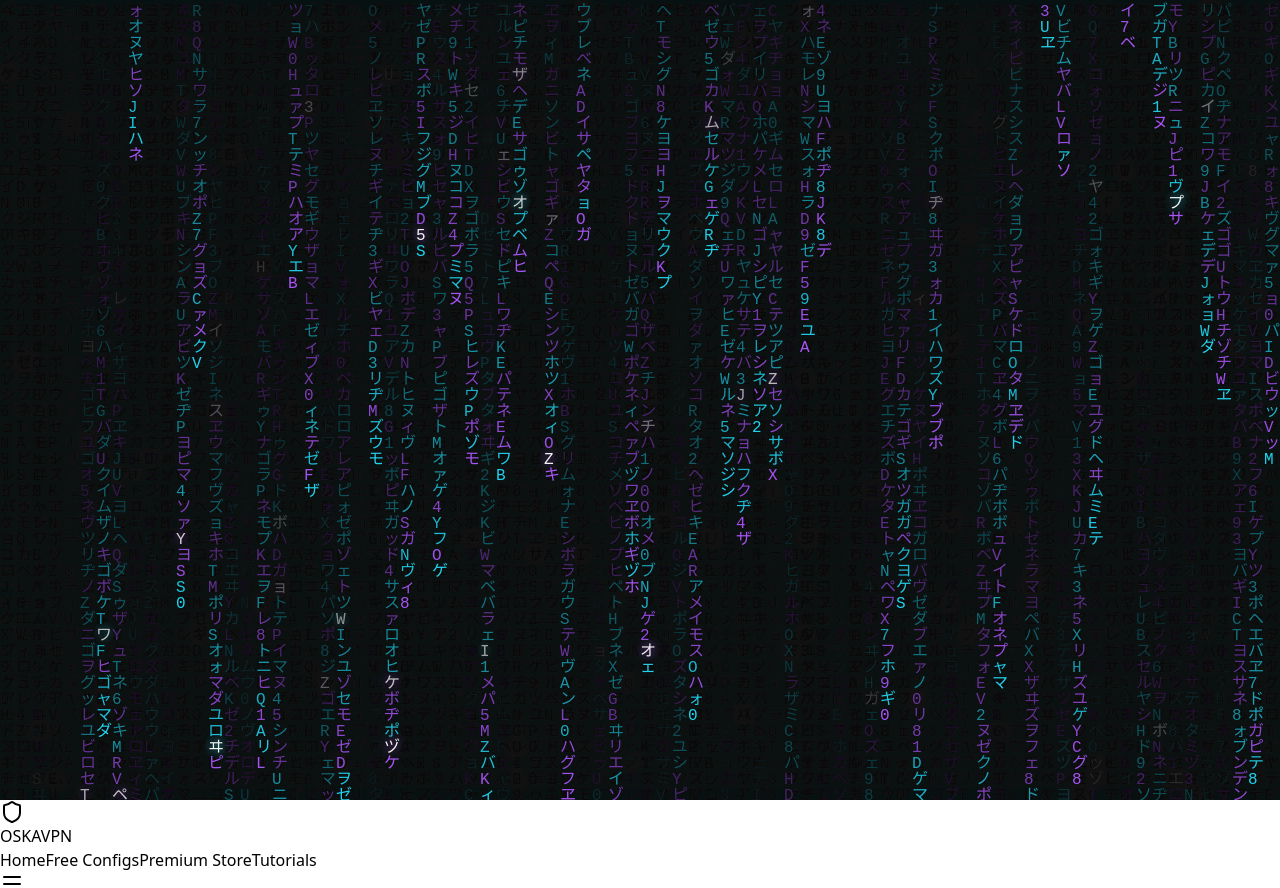
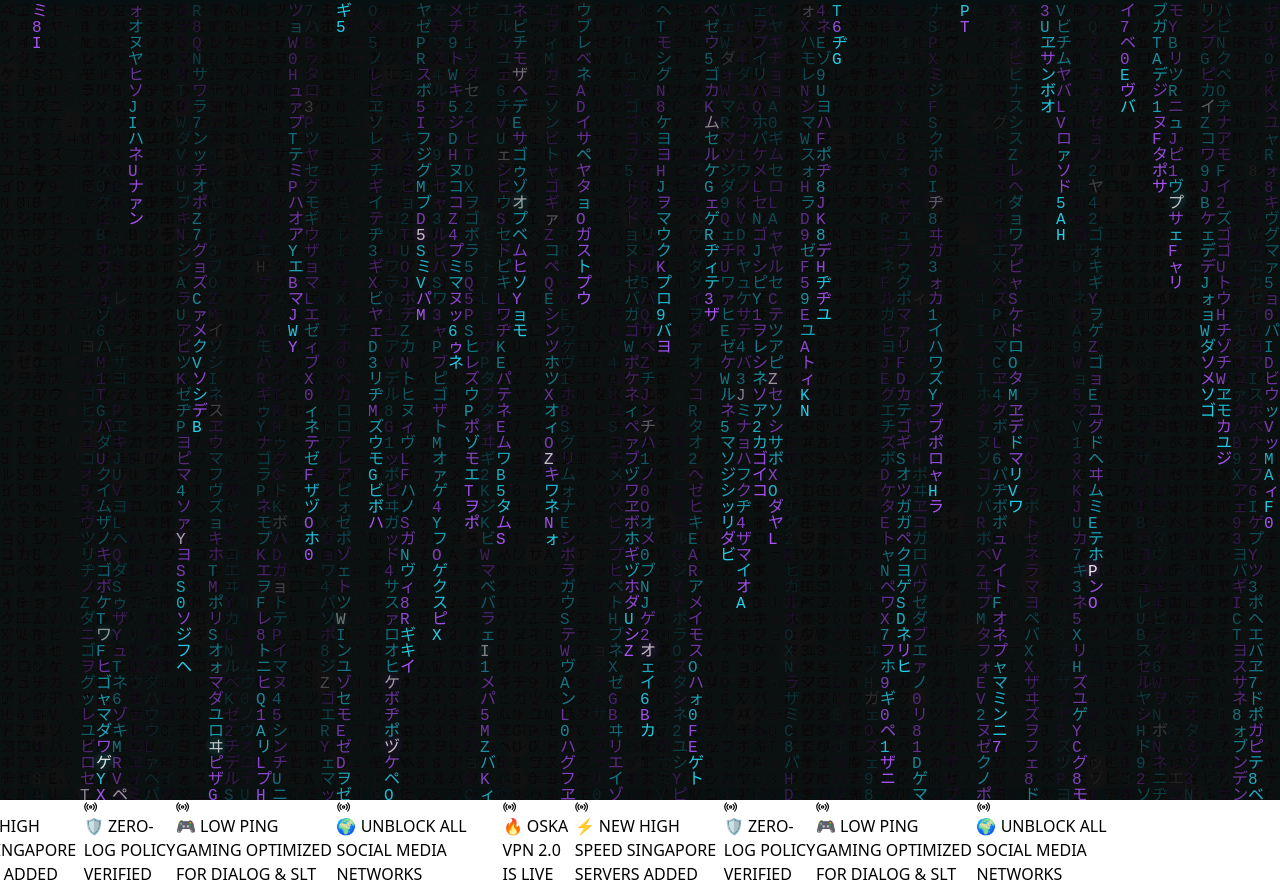
Before and after one commit to cit-24-01-0476-maker/oska-vpn-2026, a React (Vite) app: page / in a window 1280 px wide. Shown: the top 888 px of the page. Built offline with nearby package versions, Linux system fonts and the light colour scheme.

Commit message:
Implement Tech Ticker for news updates
Added a Tech Ticker component for displaying tech news and updates.

```diff
--- a/src/App.jsx
+++ b/src/App.jsx
@@ -3,7 +3,8 @@ import {
   Shield, Zap, Globe, Menu, X, Copy, Check,
   Smartphone, Activity, RefreshCw, MessageCircle,
   CheckCircle, Server, Lock, Bot, Send, Sparkles,
-  Wifi, Router as RouterIcon, Wand2, AlertTriangle, Stethoscope, BrainCircuit, Box, ArrowRight
+  Wifi, Router as RouterIcon, Wand2, AlertTriangle, Stethoscope, BrainCircuit, Box, ArrowRight,
+  Newspaper, Radio // අලුතින් එකතු කළ Icons
 } from 'lucide-react';
 import { motion, AnimatePresence } from 'framer-motion';
 
@@ -14,7 +15,7 @@ const WhatsAppIcon = ({ className }) => (
   </svg>
 );
 
-// --- DATA CONFIGURATION (UPDATED PRICES) ---
+// --- DATA CONFIGURATION ---
 
 const FREE_CONFIGS = [
   { id: 1, location: "Dialog Zoom 🇸🇬", protocol: "VLESS", speed: "High", ping: "42ms", updated: "Just now", code: "vless://35f947c3-4c61-4a6f-bba2-99f1f4b2014b@vip.v2raystorm.store:443?security=tls&sni=aka.ms&alpn=http/1.1&allowInsecure=1&fp=chrome&type=tcp&encryption=none#Freeplus" },
@@ -39,6 +40,20 @@ const PROVIDER_PACKAGES = [
   { id: "airtel", name: "Airtel", color: "from-red-500 to-pink-600", items: ["ZOOM Package", "TikTok Package", "YouTube 260 SIM Package"] },
   { id: "slt", name: "SLT", color: "from-blue-600 to-cyan-500", items: ["Router ZOOM Package", "Router Netflix Package"] },
   { id: "fiber", name: "Fiber", color: "from-green-500 to-emerald-600", items: ["ZOOM Package", "Netflix Package"] }
+];
+
+const TECH_NEWS = [
+  { title: "Quantum Encryption", desc: "New protocols are making VPNs even more secure.", time: "2h ago" },
+  { title: "SLT 5G Expansion", desc: "Speeds reaching up to 1Gbps in major cities.", time: "5h ago" },
+  { title: "V2Ray Evolution", desc: "VLESS Reality protocol becomes the new industry standard.", time: "Yesterday" }
+];
+
+const TICKER_MESSAGES = [
+  "🔥 OSKA VPN 2.0 IS LIVE",
+  "⚡ NEW HIGH SPEED SINGAPORE SERVERS ADDED",
+  "🛡️ ZERO-LOG POLICY VERIFIED",
+  "🎮 LOW PING GAMING OPTIMIZED FOR DIALOG & SLT",
+  "🌍 UNBLOCK ALL SOCIAL MEDIA NETWORKS INSTANTLY"
 ];
 
 const ADMIN_PHONE = "94754565755";
@@ -125,6 +140,31 @@ const LiveBackground = () => {
       <motion.div animate={{ scale: [1, 1.1, 1], opacity: [0.1, 0.2, 0.1], x: [0, 100, 0] }} transition={{ duration: 15, repeat: Infinity, ease: "easeInOut" }} className="absolute bottom-[-20%] right-[-10%] w-[700px] h-[700px] bg-cyan-900/20 rounded-full blur-[120px]" />
       <canvas ref={canvasRef} className="absolute inset-0 block opacity-25" />
       <div className="absolute inset-0 bg-[radial-gradient(circle_at_center,transparent_0%,rgba(0,0,0,0.8)_100%)] pointer-events-none"></div>
+    </div>
+  );
+};
+
+// --- NEW COMPONENT: TECH TICKER ---
+const TechTicker = () => {
+  return (
+    <div className="bg-cyan-500/10 border-y border-cyan-500/20 py-2 overflow-hidden whitespace-nowrap relative z-10">
+      <div className="flex animate-marquee">
+        {[...TICKER_MESSAGES, ...TICKER_MESSAGES].map((msg, i) => (
+          <span key={i} className="mx-8 text-xs font-bold text-cyan-400 flex items-center gap-2">
+            <Radio size={14} className="animate-pulse" /> {msg}
+          </span>
+        ))}
+      </div>
+      <style>{`
+        @keyframes marquee {
+          0% { transform: translateX(0); }
+          100% { transform: translateX(-50%); }
+        }
+        .animate-marquee {
+          display: inline-flex;
+          animation: marquee 30s linear infinite;
+        }
+      `}</style>
     </div>
   );
 };
@@ -246,6 +286,24 @@ const HomeView = ({ setTab }) => (
         </motion.a>
       </motion.div>
 
+      {/* NEW TECH PULSE SECTION */}
+      <div className="mt-20 w-full max-w-6xl">
+        <div className="flex items-center gap-2 mb-8 justify-center md:justify-start">
+          <Newspaper className="text-cyan-400" />
+          <h2 className="text-2xl font-bold text-white tracking-widest">TECH PULSE</h2>
+          <div className="h-[1px] flex-1 bg-gradient-to-r from-cyan-400/50 to-transparent ml-4 hidden md:block"></div>
+        </div>
+        <div className="grid grid-cols-1 md:grid-cols-3 gap-6">
+          {TECH_NEWS.map((news, i) => (
+            <motion.div key={i} whileHover={{ scale: 1.02 }} className="bg-white/5 border border-white/10 p-5 rounded-xl text-left hover:bg-cyan-500/5 hover:border-cyan-500/30 transition-all group">
+              <span className="text-[10px] text-cyan-400 font-bold uppercase tracking-widest">{news.time}</span>
+              <h3 className="text-white font-bold mt-1 group-hover:text-cyan-200">{news.title}</h3>
+              <p className="text-gray-400 text-xs mt-2 leading-relaxed">{news.desc}</p>
+            </motion.div>
+          ))}
+        </div>
+      </div>
+
       <div className="grid grid-cols-1 md:grid-cols-3 gap-4 md:gap-6 mt-16 w-full max-w-6xl">
         {[{ icon: Zap, title: "Low Ping Gaming", desc: "Optimized routes for PUBG, COD, and FreeFire." }, { icon: Shield, title: "100% Secure", desc: "Your data is encrypted. No logs policy." }, { icon: Globe, title: "Unblock Everything", desc: "Access WhatsApp, YouTube & TikTok without limits." }].map((item, i) => (
           <motion.div key={i} initial={{ opacity: 0, y: 20 }} animate={{ opacity: 1, y: 0 }} transition={{ delay: 0.8 + (i * 0.1) }} whileHover={{ y: -5 }} className="bg-[#12121a]/40 backdrop-blur-md border border-white/5 p-6 rounded-2xl hover:bg-[#12121a]/60 hover:border-cyan-500/30 transition-all duration-300 text-left flex flex-col items-center md:items-start text-center md:text-left hover:shadow-lg hover:shadow-cyan-900/20">
@@ -312,10 +370,24 @@ export default function App() {
   return (
     <div className="min-h-screen bg-[#0a0a0f] text-gray-100 font-sans selection:bg-cyan-400 selection:text-black relative flex flex-col pt-16">
       <LiveBackground />
+      {/* ADDED TECH TICKER BELOW NAVBAR */}
+      <div className="fixed top-16 left-0 right-0 z-40">
+        <TechTicker />
+      </div>
       <Navbar activeTab={activeTab} setActiveTab={setActiveTab} />
-      <main className="flex-grow w-full relative z-10"><AnimatePresence mode="wait">{activeTab === 'home' && <HomeView key="home" setTab={setActiveTab} />}{activeTab === 'free' && <FreeView key="free" />}{activeTab === 'pricing' && <PricingView key="pricing" />}{activeTab === 'tutorials' && <TutorialsView key="tutorials" />}</AnimatePresence></main>
+      <main className="flex-grow w-full relative z-10 pt-12">
+        <AnimatePresence mode="wait">
+          {activeTab === 'home' && <HomeView key="home" setTab={setActiveTab} />}
+          {activeTab === 'free' && <FreeView key="free" />}
+          {activeTab === 'pricing' && <PricingView key="pricing" />}
+          {activeTab === 'tutorials' && <TutorialsView key="tutorials" />}
+        </AnimatePresence>
+      </main>
       <AIChatWidget />
-      <footer className="bg-black/80 backdrop-blur-md py-8 text-center text-gray-600 text-sm border-t border-white/5 relative z-10"><p className="flex items-center justify-center gap-2 mb-2"><Shield size={16} /> Secure V2Ray Network</p><p>© 2026 OSKA VPN. Made for Sri Lanka 🇱🇰</p></footer>
+      <footer className="bg-black/80 backdrop-blur-md py-8 text-center text-gray-600 text-sm border-t border-white/5 relative z-10">
+        <p className="flex items-center justify-center gap-2 mb-2"><Shield size={16} /> Secure V2Ray Network</p>
+        <p>© 2026 OSKA VPN. Made for Sri Lanka 🇱🇰</p>
+      </footer>
     </div>
   );
 }
```
